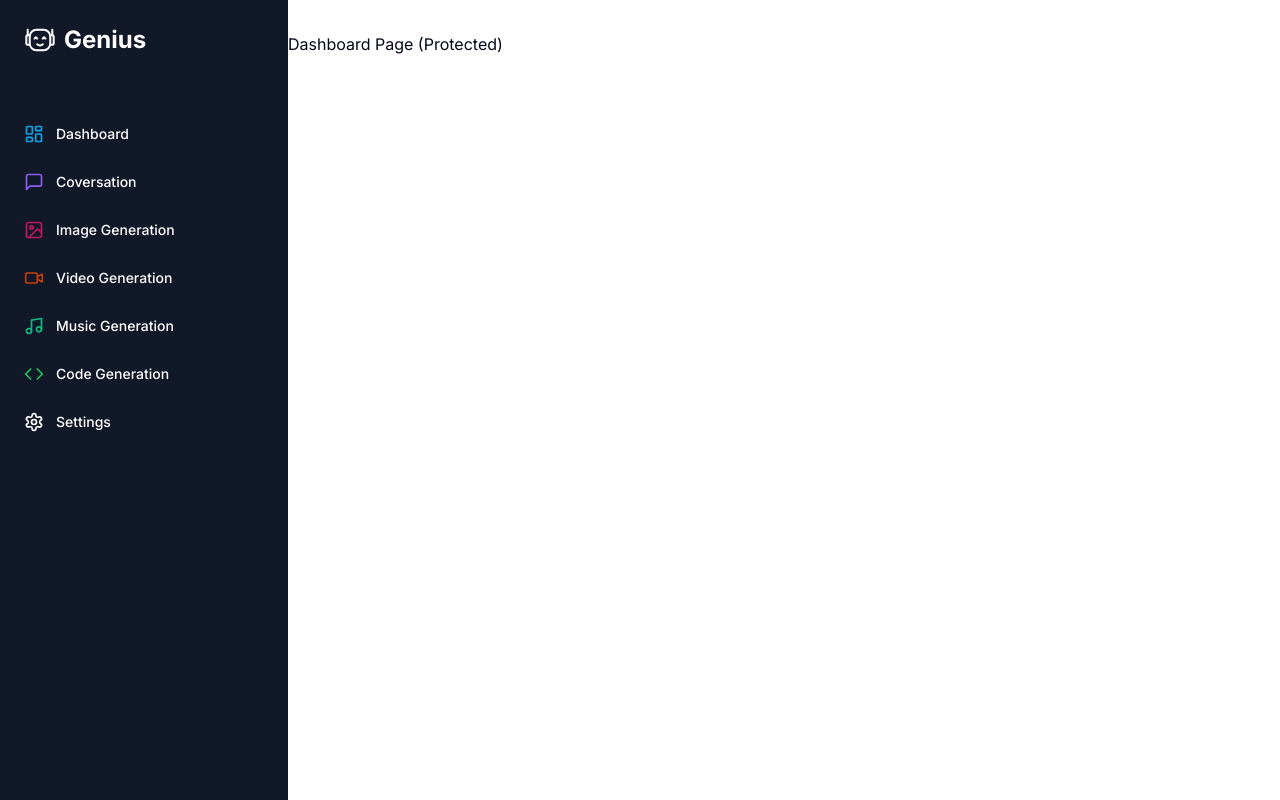
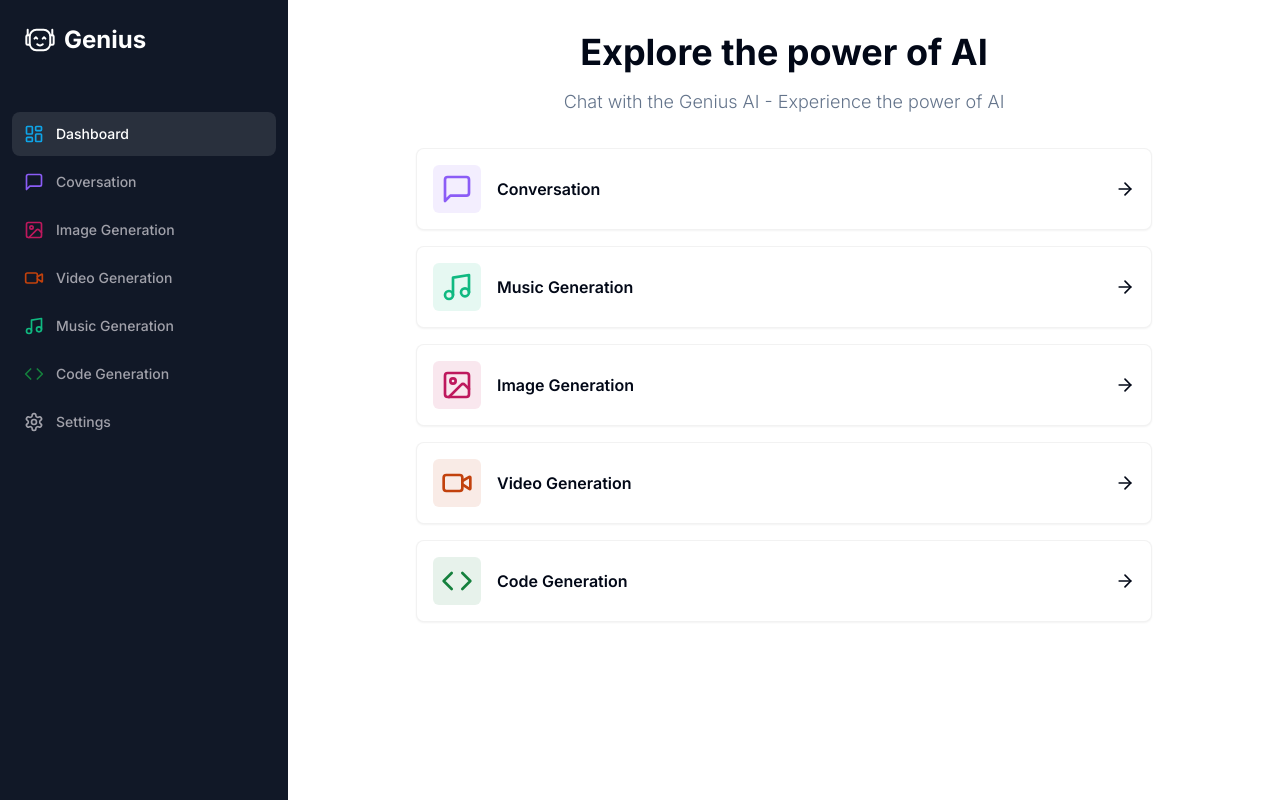
Before and after one commit to Mrgnoblennon/AI-Platform, a Next.js app: page /dashboard in a window 1280 px wide. Built offline with nearby package versions, Linux system fonts and the light colour scheme.

Commit message:
added navigation to dashboard

```diff
--- /dev/null
+++ b/app/(dashboard)/(routes)/code/page.tsx
@@ -0,0 +1,9 @@
+const CodePage = () => {
+  return (
+    <div>
+      Code Page
+    </div>
+  );
+}
+
+export default CodePage;
--- /dev/null
+++ b/app/(dashboard)/(routes)/conversation/page.tsx
@@ -0,0 +1,9 @@
+const ConversationPage = () => {
+  return (
+    <div>
+      Conversation Page
+    </div>
+  );
+}
+
+export default ConversationPage;
--- a/app/(dashboard)/(routes)/dashboard/page.tsx
+++ b/app/(dashboard)/(routes)/dashboard/page.tsx
@@ -1,13 +1,84 @@
-import { Button } from "@/components/ui/button";
-import Image from "next/image";
-import { SignOutButton } from "@clerk/nextjs";
-import { UserButton, ClerkLoading, ClerkLoaded } from "@clerk/nextjs";
+"use client";
+
+import { ArrowRight, CodeIcon, ImageIcon, MessageSquare, Music, VideoIcon } from "lucide-react";
+
+import {
+  Card,
+} from "@/components/ui/card";
+import { cn } from "@/lib/utils";
+import { useRouter } from "next/navigation";
+
+const tools = [
+  {
+    label: "Conversation",
+    icon: MessageSquare,
+    color: "text-violet-500",
+    bgColor: "bg-violet-500/10",
+    href: "/conversation"
+  },
+  {
+    label: "Music Generation",
+    icon: Music,
+    color: "text-emerald-500",
+    bgColor: "bg-emerald-500/10",
+    href: "/music"
+  },
+  {
+    label: "Image Generation",
+    icon: ImageIcon,
+    color: "text-pink-700",
+    bgColor: "bg-pink-700/10",
+    href: "/image"
+  },
+  {
+    label: "Video Generation",
+    icon: VideoIcon,
+    color: "text-orange-700",
+    bgColor: "bg-orange-700/10",
+    href: "/video "
+  },
+  {
+    label: "Code Generation",
+    icon: CodeIcon,
+    color: "text-green-700",
+    bgColor: "bg-green-700/10",
+    href: "/code"
+  },
+]
 
 export default function DashboardPage() {
+  const router = useRouter();
+
+
   return (
     <div>
-      <p>Dashboard Page (Protected)</p>
-
+      <div className="mb-8 space-y-4">
+        <h2 className="text-2xl md:text-4xl font-bold text-center">
+          Explore the power of AI
+        </h2>
+        <p className="text-muted-foreground font-light text-sm md:text-lg text-center">
+          Chat with the Genius AI - Experience the power of AI
+        </p>
+      </div>
+      <div className="px-4 md:px-20 lg:px-32 space-y-4">
+        {tools.map((tool) => (
+          <Card
+            onClick={() => router.push(tool.href)}
+            key={tool.href}
+            className="p-4 border-black/5 flex items-center justify-between hover:shadow-md transition cursor-pointer"
+          >
+            <div className="flex items-center gap-x-4">
+              <div className={cn("p-2 w-fit rounded-md", tool.bgColor)}>
+                <tool.icon className={cn("w-8 h-8", tool.color)} />
+              </div>
+              <div className="font-semibold">
+                {tool.label}
+              </div>
+            </div>
+            <ArrowRight className="h-5 w-5"/>
+          </Card>
+        ))}
+      </div>
     </div>
   );
 }
--- /dev/null
+++ b/app/(dashboard)/(routes)/image/page.tsx
@@ -0,0 +1,9 @@
+const ImagePage = () => {
+  return (
+    <div>
+      Image Page
+    </div>
+  );
+}
+
+export default ImagePage;
--- /dev/null
+++ b/app/(dashboard)/(routes)/music/page.tsx
@@ -0,0 +1,9 @@
+const MusicPage = () => {
+  return (
+    <div>
+      Music Page
+    </div>
+  );
+}
+
+export default MusicPage;
--- /dev/null
+++ b/app/(dashboard)/(routes)/settings/page.tsx
@@ -0,0 +1,9 @@
+const SettingsPage = () => {
+  return (
+    <div>
+      Settings Page
+    </div>
+  );
+}
+
+export default SettingsPage;
--- /dev/null
+++ b/app/(dashboard)/(routes)/video/page.tsx
@@ -0,0 +1,9 @@
+const VideoPage = () => {
+  return (
+    <div>
+      Video Page
+    </div>
+  );
+}
+
+export default VideoPage;
--- a/components/mobile-sidebar.tsx
+++ b/components/mobile-sidebar.tsx
@@ -1,5 +1,6 @@
 "use client";
 
+import { useEffect, useState } from "react";
 import { Menu } from "lucide-react";
 
 import Sidebar from "@/components/sidebar";
@@ -10,7 +11,6 @@
   SheetContent,
   SheetTrigger,
 } from "@/components/ui/sheet";
-import { useEffect, useState } from "react";
 
 const MobileSidebar = () => {
   const [isMounted, setIsMounted] = useState(false);
--- a/components/sidebar.tsx
+++ b/components/sidebar.tsx
@@ -5,6 +5,7 @@
 import { cn } from "@/lib/utils";
 import { MageRobotHappy } from "@/public/robot";
 import { CodeIcon, ImageIcon, LayoutDashboard, MessageSquare, MusicIcon, SettingsIcon, VideoIcon } from "lucide-react";
+import { usePathname } from "next/navigation";
 
 const routes = [
   {
@@ -34,14 +35,14 @@
   {
     label: "Music Generation",
     icon: MusicIcon,
-    href: "/dashboard",
+    href: "/music",
     color: "text-emerald-500"
   },
   {
     label: "Code Generation",
     icon: CodeIcon,
     href: "/code",
-    color: "text-green-500"
+    color: "text-green-700"
   },
   {
     label: "Settings",
@@ -51,6 +52,8 @@
 ]
 
 const Sidebar = () => {
+  const pathname = usePathname();
+
   return (
     <div className="space-y-4 py-4 flex flex-col h-full bg-[#111827] text-white">
       <div className="px-3 py-2 flex-1">
@@ -67,7 +70,10 @@
             <Link
               href={route.href}
               key={route.href}
-              className="text-sm group flex p-3 w-full justify-start font-medium cursor-pointer hover:text-white hover:bg-white/10 rounded-lg transition"
+              className={cn(
+                "text-sm group flex p-3 w-full justify-start font-medium cursor-pointer hover:text-white hover:bg-white/10 rounded-lg transition",
+                pathname === route.href ? "text-white bg-white/10" : "text-zinc-400"
+              )}
             >
               <div className="flex items-center flex-1">
                 <route.icon className={cn("h-5 w-5 mr-3", route.color)} />
--- /dev/null
+++ b/components/ui/card.tsx
@@ -0,0 +1,79 @@
+import * as React from "react"
+
+import { cn } from "@/lib/utils"
+
+const Card = React.forwardRef<
+  HTMLDivElement,
+  React.HTMLAttributes<HTMLDivElement>
+>(({ className, ...props }, ref) => (
+  <div
+    ref={ref}
+    className={cn(
+      "rounded-lg border bg-card text-card-foreground shadow-sm",
+      className
+    )}
+    {...props}
+  />
+))
+Card.displayName = "Card"
+
+const CardHeader = React.forwardRef<
+  HTMLDivElement,
+  React.HTMLAttributes<HTMLDivElement>
+>(({ className, ...props }, ref) => (
+  <div
+    ref={ref}
+    className={cn("flex flex-col space-y-1.5 p-6", className)}
+    {...props}
+  />
+))
+CardHeader.displayName = "CardHeader"
+
+const CardTitle = React.forwardRef<
+  HTMLParagraphElement,
+  React.HTMLAttributes<HTMLHeadingElement>
+>(({ className, ...props }, ref) => (
+  <h3
+    ref={ref}
+    className={cn(
+      "text-2xl font-semibold leading-none tracking-tight",
+      className
+    )}
+    {...props}
+  />
+))
+CardTitle.displayName = "CardTitle"
+
+const CardDescription = React.forwardRef<
+  HTMLParagraphElement,
+  React.HTMLAttributes<HTMLParagraphElement>
+>(({ className, ...props }, ref) => (
+  <p
+    ref={ref}
+    className={cn("text-sm text-muted-foreground", className)}
+    {...props}
+  />
+))
+CardDescription.displayName = "CardDescription"
+
+const CardContent = React.forwardRef<
+  HTMLDivElement,
+  React.HTMLAttributes<HTMLDivElement>
+>(({ className, ...props }, ref) => (
+  <div ref={ref} className={cn("p-6 pt-0", className)} {...props} />
+))
+CardContent.displayName = "CardContent"
+
+const CardFooter = React.forwardRef<
+  HTMLDivElement,
+  React.HTMLAttributes<HTMLDivElement>
+>(({ className, ...props }, ref) => (
+  <div
+    ref={ref}
+    className={cn("flex items-center p-6 pt-0", className)}
+    {...props}
+  />
+))
+CardFooter.displayName = "CardFooter"
+
+export { Card, CardHeader, CardFooter, CardTitle, CardDescription, CardContent }
```
